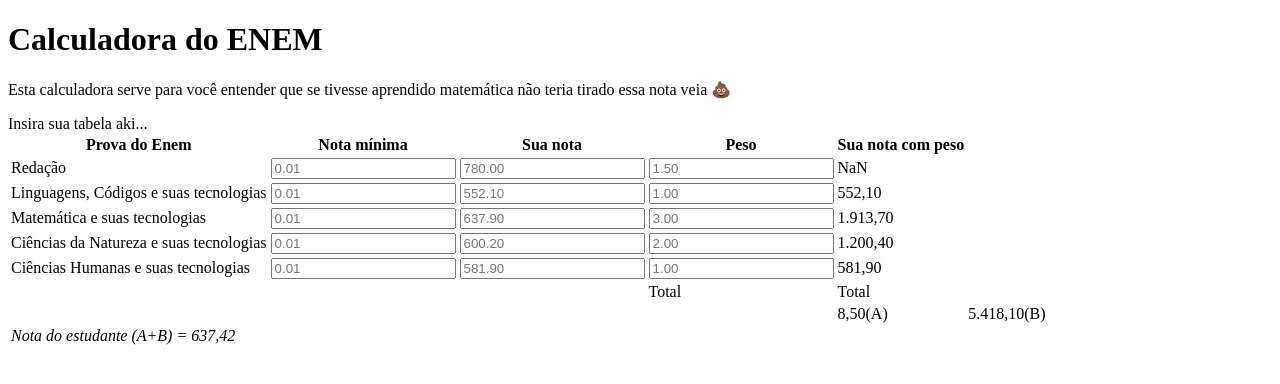
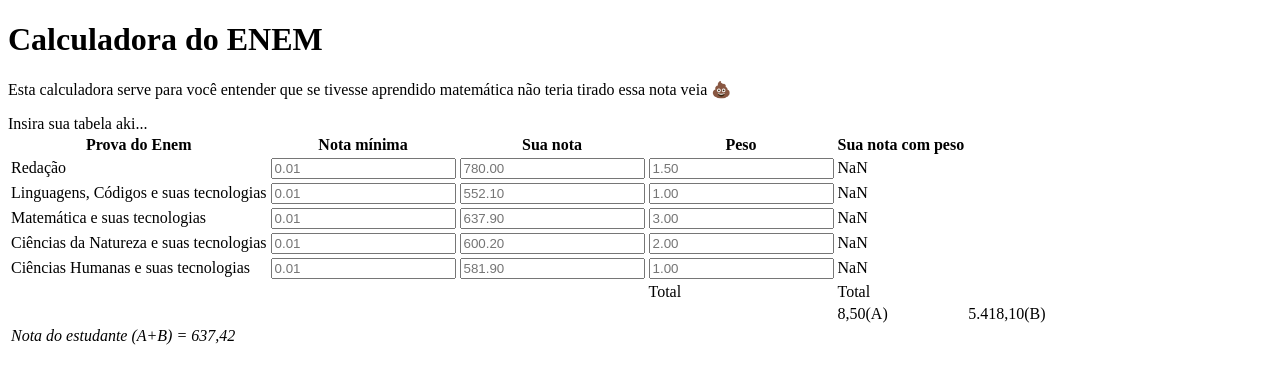
Before and after one commit to YZhLu/web-3-intermediario-calculadora-enem, a SvelteKit app: page / in a window 1280 px wide. Shown: the top 384 px of the page. Built offline with nearby package versions, Linux system fonts and the light colour scheme.

Commit message:
Update +page.svelte

```diff
--- a/src/routes/+page.svelte
+++ b/src/routes/+page.svelte
@@ -2,6 +2,22 @@
 	let redacaoPeso: number, redacaoNota: number;
 
 	$: redacao = redacaoNota * redacaoPeso;
+
+	let linguagensPeso: number, linguagensNota: number;
+
+	$: linguagens = linguagensNota * linguagensPeso;
+
+	let matematicaPeso: number, matematicaNota: number;
+
+	$: matematica = matematicaNota * matematicaPeso;
+
+	let cnPeso: number, cnNota: number;
+
+	$: cn = cnNota * cnPeso;
+
+	let chPeso: number, chNota: number;
+
+	$: ch = chNota * chPeso;
 </script>
 
 <h1>Calculadora do ENEM</h1>
@@ -29,30 +45,30 @@
 	<tr>
 		<td>Linguagens, Códigos e suas tecnologias</td>
 		<td><input type="number" placeholder="0.01" /></td>
-		<td><input type="number" placeholder="552.10" /></td>
-		<td><input type="number" placeholder="1.00" /></td>
-		<td>552,10</td>
+		<td><input type="number" placeholder="552.10" bind:value={linguagensNota}/></td>
+		<td><input type="number" placeholder="1.00" bind:value={linguagensPeso} /></td>
+		<td><!--552,10 --> {linguagens}</td>
 	</tr>
 	<tr>
 		<td>Matemática e suas tecnologias</td>
 		<td><input type="number" placeholder="0.01" /></td>
-		<td><input type="number" placeholder="637.90" /></td>
-		<td><input type="number" placeholder="3.00" /></td>
-		<td>1.913,70</td>
+		<td><input type="number" placeholder="637.90" bind:value={matematicaNota}/></td>
+		<td><input type="number" placeholder="3.00" bind:value={matematicaPeso}/></td>
+		<td><!-- 1.913,70 --> {matematica}</td>
 	</tr>
 	<tr>
 		<td>Ciências da Natureza e suas tecnologias</td>
 		<td><input type="number" placeholder="0.01" /></td>
-		<td><input type="number" placeholder="600.20" /></td>
-		<td><input type="number" placeholder="2.00" /></td>
-		<td>1.200,40</td>
+		<td><input type="number" placeholder="600.20" bind:value={cnNota}/></td>
+		<td><input type="number" placeholder="2.00" bind:value={cnPeso} /></td>
+		<td><!--1.200,40--> {cn}</td>
 	</tr>
 	<tr>
 		<td>Ciências Humanas e suas tecnologias</td>
 		<td><input type="number" placeholder="0.01" /></td>
-		<td><input type="number" placeholder="581.90" /></td>
-		<td><input type="number" placeholder="1.00" /></td>
-		<td>581,90</td>
+		<td><input type="number" placeholder="581.90" bind:value={chNota} /></td>
+		<td><input type="number" placeholder="1.00" bind:value={chPeso} /></td>
+		<td><!--581,90-->{ch}</td>
 	</tr>
 	<tr>
 		<td></td>
```
